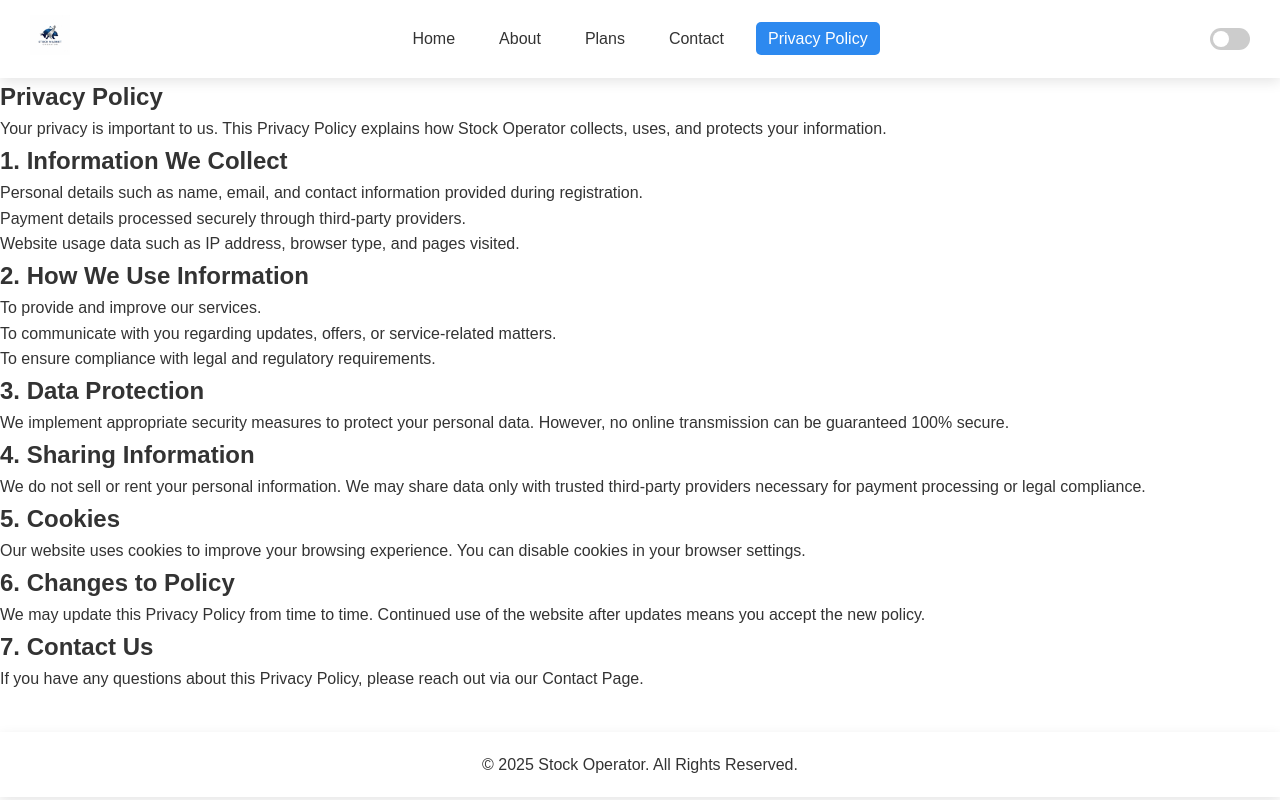
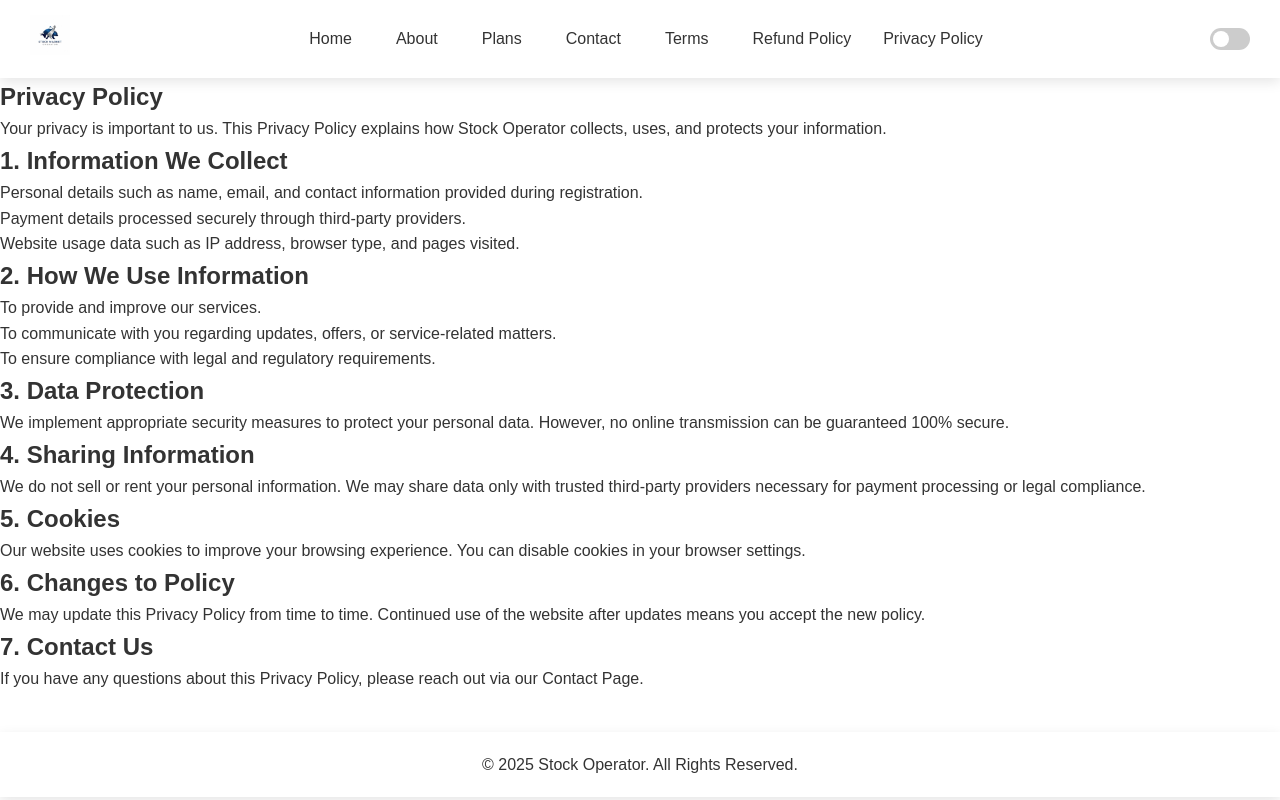
Before and after one commit to growinvestment47-alt/Stock-Operator-, a plain HTML site: page privacy.html in a window 1280 px wide. Drawn offline with Linux system fonts and the light colour scheme.

Commit message:
privacy.html
Signed-off-by: growinvestment47-alt <growinvestment47@gmail.com>

```diff
--- a/privacy.html
+++ b/privacy.html
@@ -18,6 +18,8 @@
         <li><a href="about.html">About</a></li>
         <li><a href="plans.html">Plans</a></li>
         <li><a href="contact.html">Contact</a></li>
+        <li><a href="terms.html">Terms</a></li>
+        <li><a href="refund.html">Refund Policy</a></li
         <li><a href="privacy.html" class="active">Privacy Policy</a></li>
       </ul>
       <div class="nav-actions">
```
